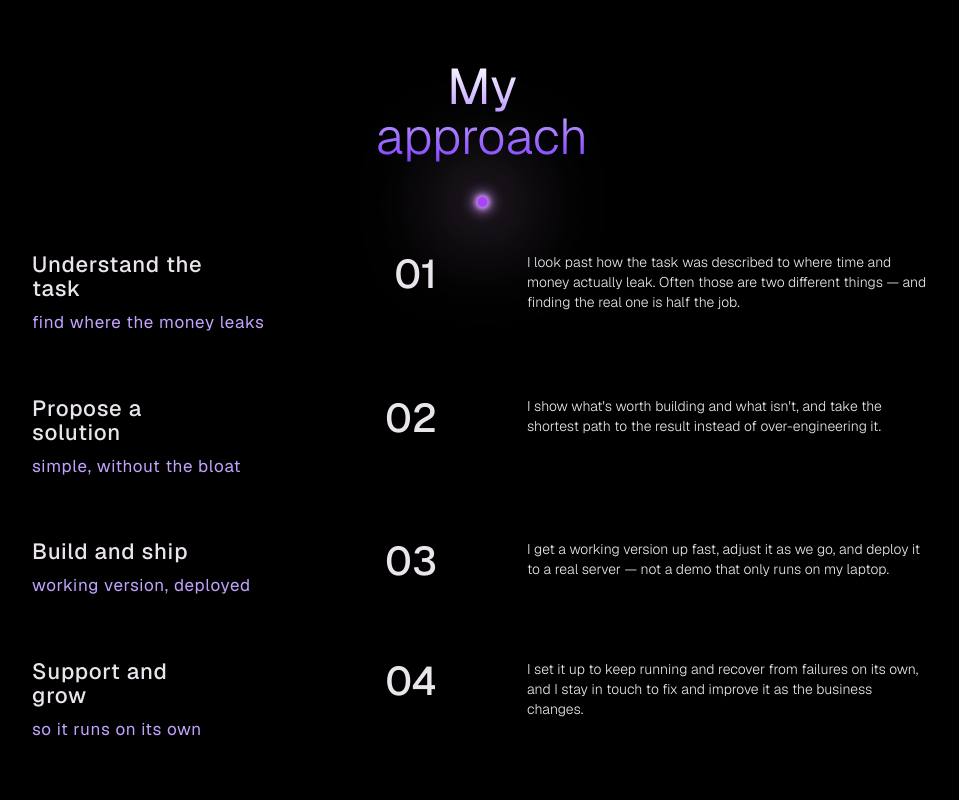
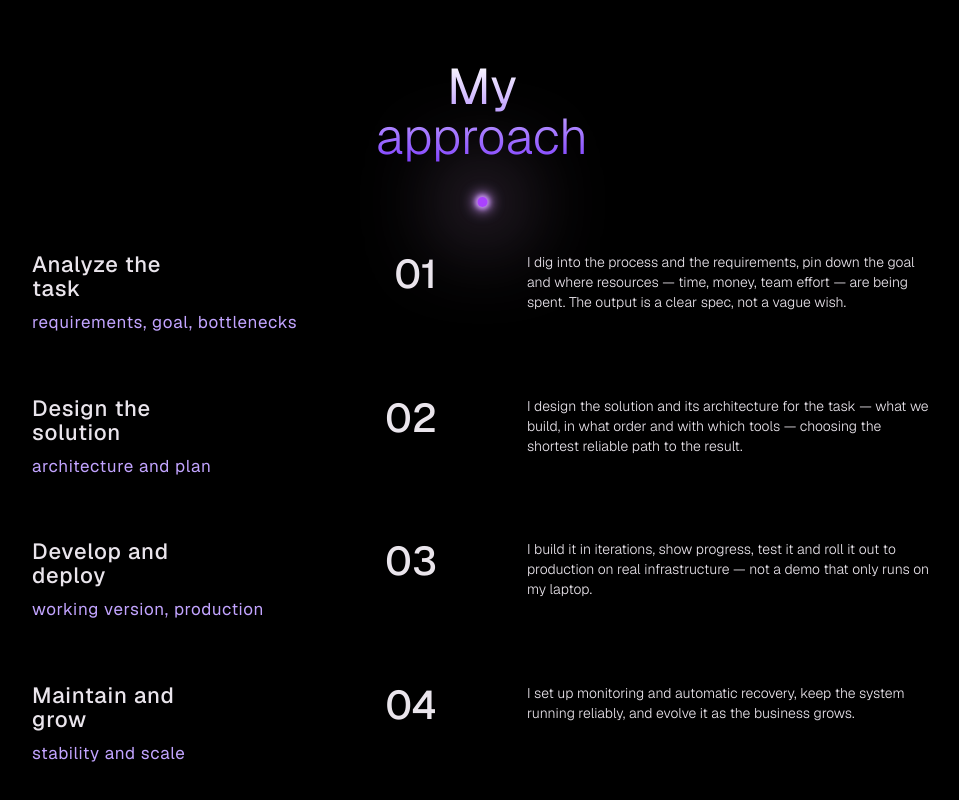
Before and after one commit to Calciumnick/portfolio-website, a React (Vite) app: page / in a window 1280 px wide. Shown: the part 2508-3308 px from the top of the page, without its empty margins (158-1117 px from the left). Built offline with nearby package versions, Linux system fonts and the light colour scheme; no server answers.

Commit message:
Approach: professional engineering framing (analyze/design/develop/maintain)

```diff
--- a/src/config.ts
+++ b/src/config.ts
@@ -18,38 +18,38 @@ const en = {
     },
     experiences: [
         {
-            position: "Understand the task",
-            company: "find where the money leaks",
+            position: "Analyze the task",
+            company: "requirements, goal, bottlenecks",
             period: "01",
             location: "Remote",
-            description: "I look past how the task was described to where time and money actually leak. Often those are two different things — and finding the real one is half the job.",
+            description: "I dig into the process and the requirements, pin down the goal and where resources — time, money, team effort — are being spent. The output is a clear spec, not a vague wish.",
             responsibilities: [],
             technologies: []
         },
         {
-            position: "Propose a solution",
-            company: "simple, without the bloat",
+            position: "Design the solution",
+            company: "architecture and plan",
             period: "02",
             location: "Remote",
-            description: "I show what's worth building and what isn't, and take the shortest path to the result instead of over-engineering it.",
+            description: "I design the solution and its architecture for the task — what we build, in what order and with which tools — choosing the shortest reliable path to the result.",
             responsibilities: [],
             technologies: []
         },
         {
-            position: "Build and ship",
-            company: "working version, deployed",
+            position: "Develop and deploy",
+            company: "working version, production",
             period: "03",
             location: "Remote",
-            description: "I get a working version up fast, adjust it as we go, and deploy it to a real server — not a demo that only runs on my laptop.",
+            description: "I build it in iterations, show progress, test it and roll it out to production on real infrastructure — not a demo that only runs on my laptop.",
             responsibilities: [],
             technologies: []
         },
         {
-            position: "Support and grow",
-            company: "so it runs on its own",
+            position: "Maintain and grow",
+            company: "stability and scale",
             period: "04",
             location: "Remote",
-            description: "I set it up to keep running and recover from failures on its own, and I stay in touch to fix and improve it as the business changes.",
+            description: "I set up monitoring and automatic recovery, keep the system running reliably, and evolve it as the business grows.",
             responsibilities: [],
             technologies: []
         }
@@ -109,38 +109,38 @@ const ru: typeof en = {
     },
     experiences: [
         {
-            position: "Разбираюсь в задаче",
-            company: "нахожу, где теряются деньги",
+            position: "Анализирую задачу",
+            company: "требования, цель, узкие места",
             period: "01",
             location: "Удалённо",
-            description: "Смотрю не на то, как задачу описали, а где на самом деле утекают время и деньги. Часто это разные вещи — и найти настоящую задачу уже половина дела.",
+            description: "Разбираюсь в процессе и требованиях, определяю цель и на что уходят ресурсы — время, деньги, силы команды. На выходе — чёткое ТЗ, а не размытое пожелание.",
             responsibilities: [],
             technologies: []
         },
         {
-            position: "Предлагаю решение",
-            company: "просто, без лишнего",
+            position: "Проектирую решение",
+            company: "архитектура и план",
             period: "02",
             location: "Удалённо",
-            description: "Показываю, что стоит делать, а что нет, и беру самый короткий путь к результату — без переусложнения.",
+            description: "Проектирую решение и архитектуру под задачу — что делаем, в каком порядке и какими инструментами, выбирая короткий и надёжный путь к результату.",
             responsibilities: [],
             technologies: []
         },
         {
-            position: "Собираю и запускаю",
-            company: "рабочая версия, в проде",
+            position: "Разрабатываю и выкатываю",
+            company: "рабочая версия, продакшен",
             period: "03",
             location: "Удалённо",
-            description: "Быстро поднимаю рабочую версию, правлю по ходу и выкатываю на реальный сервер — не демо, которое живёт только у меня на ноутбуке.",
+            description: "Собираю итерациями, показываю прогресс, тестирую и разворачиваю в продакшене на реальной инфраструктуре — не демо, которое живёт у меня на ноутбуке.",
             responsibilities: [],
             technologies: []
         },
         {
-            position: "Поддерживаю и развиваю",
-            company: "чтобы работало само",
+            position: "Сопровождаю и развиваю",
+            company: "стабильность и рост",
             period: "04",
             location: "Удалённо",
-            description: "Настраиваю так, чтобы система работала и восстанавливалась после сбоев сама, и остаюсь на связи — чинить и улучшать по мере роста бизнеса.",
+            description: "Настраиваю мониторинг и автоматическое восстановление, держу систему в стабильной работе и развиваю её по мере роста бизнеса.",
             responsibilities: [],
             technologies: []
         }
```
